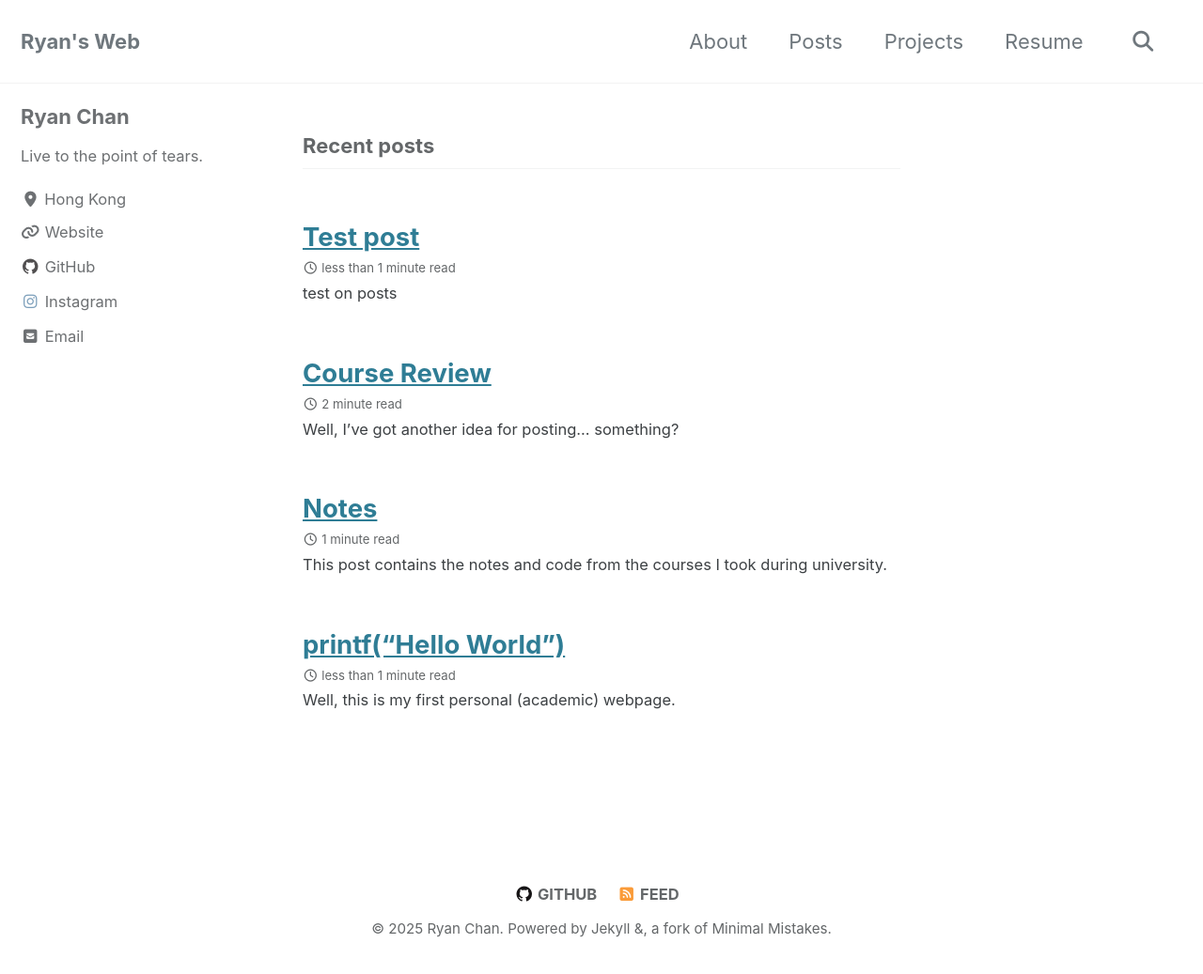
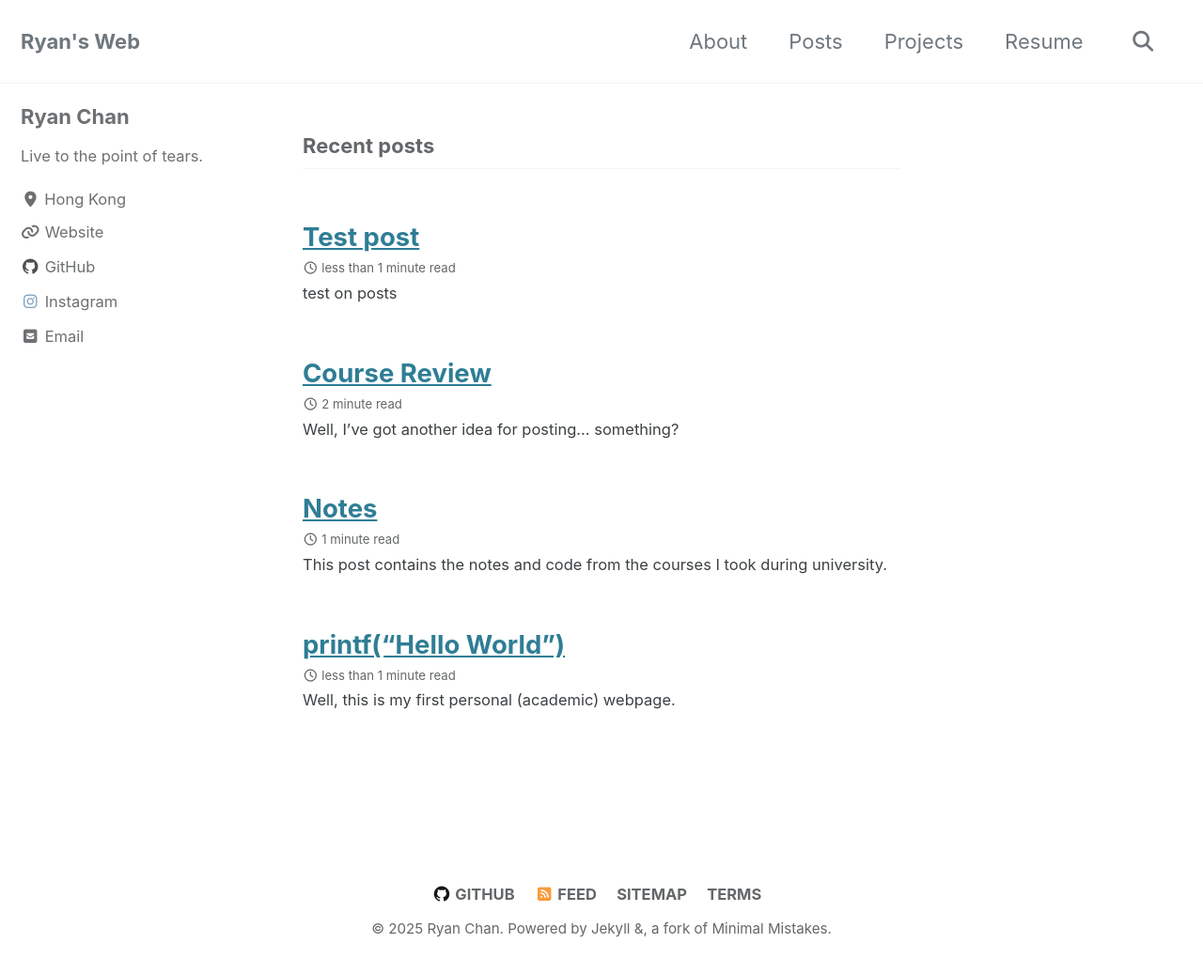
Before and after one commit to dizzyryan/ryanc.wtf, a Jekyll site: the page built from index.html, in a window 1280 px wide and 1044 px high. Shown: the top 1037 px of the window at 94% size. Built offline with Jekyll 4.4.1, drawn with Linux system fonts in a browser that asks for light colours; cached includes are drawn as plain includes; the list of posts is cut into pages by our own code.

Commit message:
refactor(footer): streamline footer structure by removing custom snippets and adding sitemap and terms links

```diff
--- a/_includes/footer.html
+++ b/_includes/footer.html
@@ -7,10 +7,11 @@
         {% endif %}
       {% endfor %}
     {% endif %}
-
     {% unless site.atom_feed.hide %}
       <li><a href="{% if site.atom_feed.path %}{{ site.atom_feed.path }}{% else %}{{ '/feed.xml' | relative_url }}{% endif %}"><i class="fas fa-fw fa-rss-square" aria-hidden="true"></i> {{ site.data.ui-text[site.locale].feed_label | default: "Feed" }}</a></li>
     {% endunless %}
+    <li><a href="/sitemap/">Sitemap</a></li>
+    <li><a href="/terms/">Terms</a></li>
   </ul>
 </div>
 
--- a/_includes/footer/custom.html
+++ /dev/null
@@ -1,3 +0,0 @@
-<!-- start custom footer snippets -->
-
-<!-- end custom footer snippets -->
--- a/_layouts/default.html
+++ b/_layouts/default.html
@@ -26,7 +26,6 @@
 
     <div id="footer" class="page__footer">
       <footer>
-        {% include footer/custom.html %}
         {% include_cached footer.html %}
       </footer>
     </div>
```
